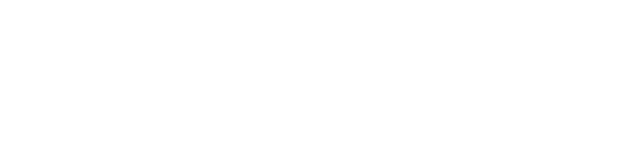
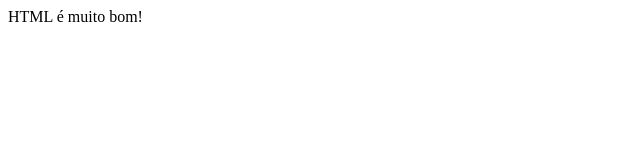
Before and after one commit to pollyanabatista/m2-site-instituciona-generico-eduardokenzinho, a plain HTML site: page iindex.html in a window 1280 px wide. Shown: the whole page, without its empty margins (0-640 px from the left). Drawn offline with Linux system fonts and the light colour scheme.

Commit message:
criado um html

```diff
--- a/iindex.html
+++ b/iindex.html
@@ -6,6 +6,6 @@
     <title>Document</title>
 </head>
 <body>
-
+    HTML é muito bom!
 </body>
 </html>
```
